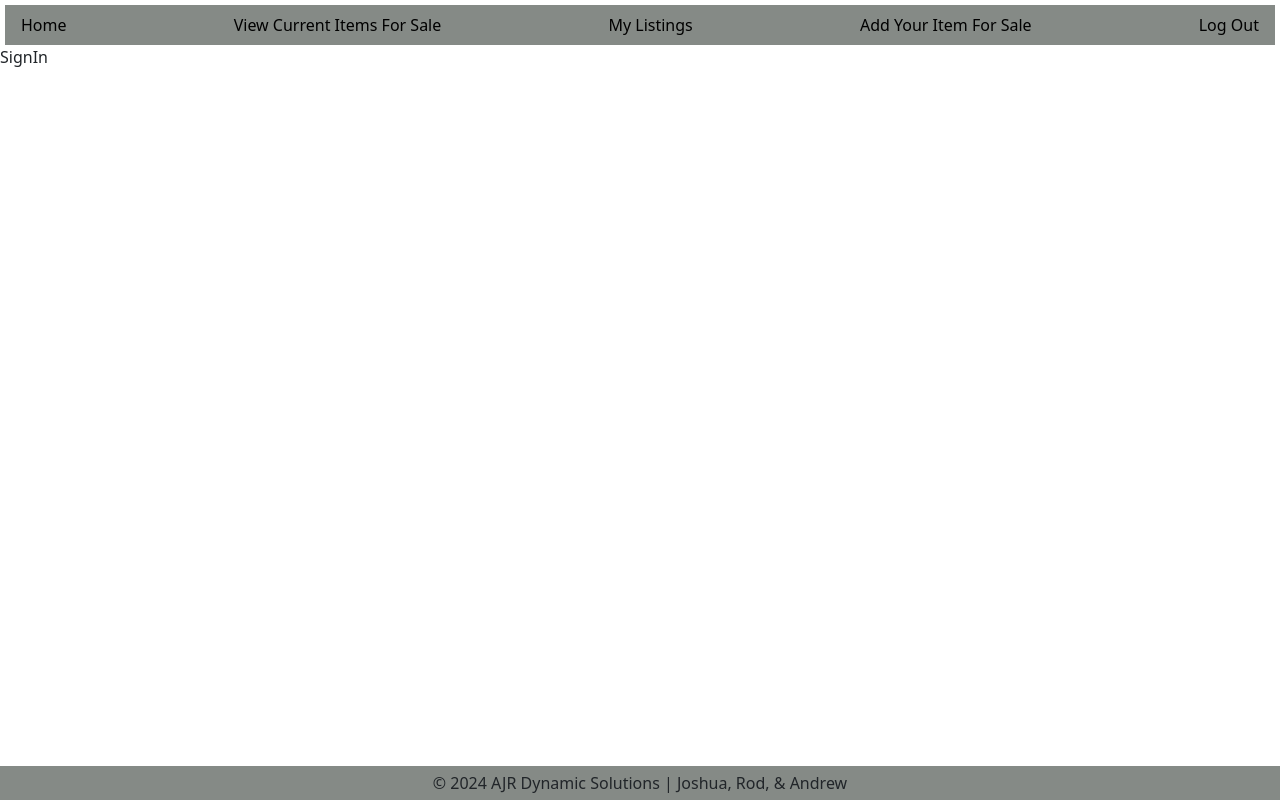
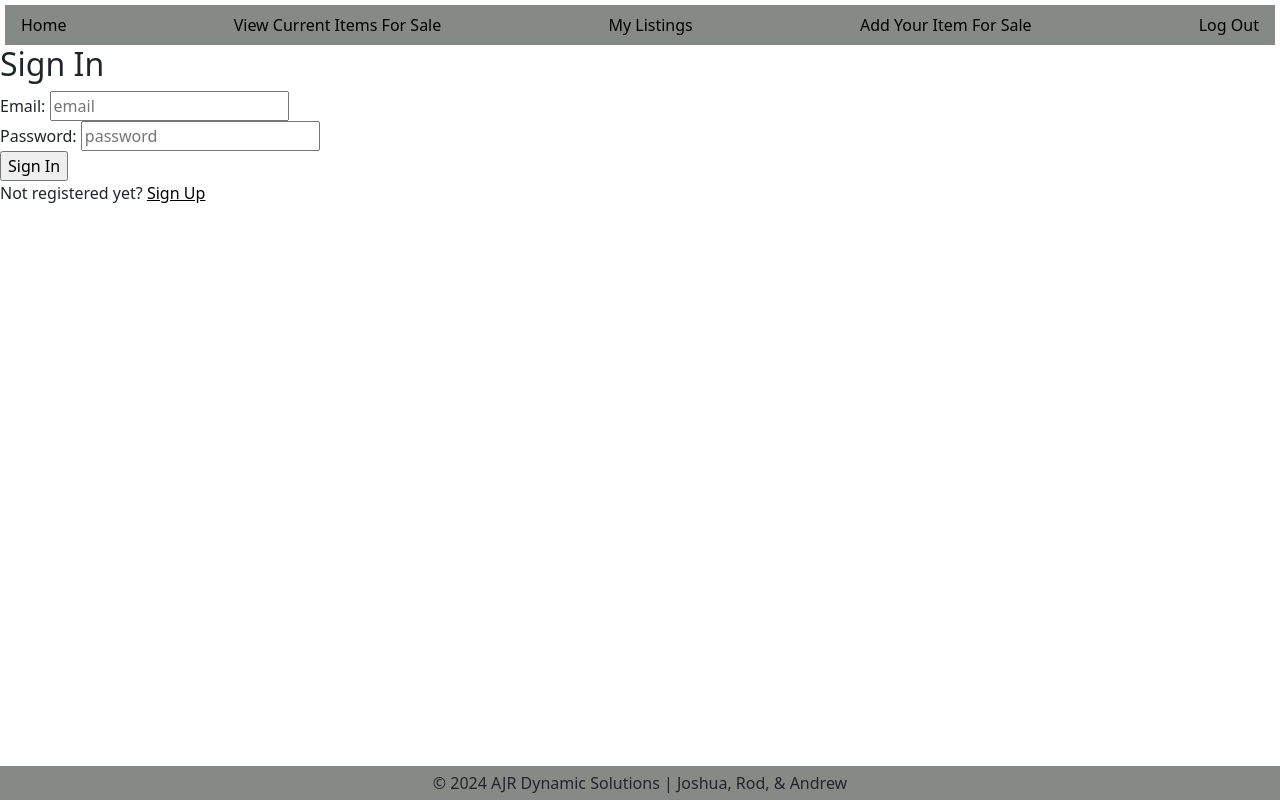
Before and after one commit to AJR-Dynamic-Solutions/ez-recycle-frontend, a React (Create React App) app: page /signin in a window 1280 px wide. Built offline with nearby package versions, Linux system fonts and the light colour scheme.

Commit message:
completed signup and signin functionality and testing

```diff
--- a/src/App.js
+++ b/src/App.js
@@ -2,7 +2,7 @@
 import { Routes, Route } from "react-router-dom";
 import Header from "./components/Header";
 import Footer from "./components/Footer";
-import { useState } from "react";
+import { useEffect, useState } from "react";
 import mockUsers from "./mockUsers";
 import mockRecycle from "./mockRecycle";
 import Home from "./pages/Home";
@@ -17,19 +17,89 @@
 
 const App = () => {
   const [currentUser, setCurrentUser] = useState(mockUsers[0]);
-  const [recycles, setRecycles] = useState(mockRecycle);
+  const [recycles] = useState(mockRecycle);
+  console.log(currentUser)
 
   const createRecycle = (recycle) => {
     console.log(recycle);
   };
 
+useEffect(() => {
+  const loggedInUser = localStorage.getItem("user");
+  if (loggedInUser) {
+    setCurrentUser(JSON.parse(loggedInUser));
+  }
+}, []);
+
+const signUp = (userInfo) => {
+  fetch("http://localhost:3000/signup", {
+    body: JSON.stringify(userInfo),
+    headers: {
+      "Content-Type": "application/json",
+      Accept: "application/json",
+    },
+    method: "POST",
+  })
+    .then((response) => {
+      if (!response.ok) {
+        throw Error(response.statusText);
+      }
+      localStorage.setItem("token", response.headers.get("Authorization"));
+      return response.json();
+    })
+    .then((payload) => {
+      localStorage.setItem("user", JSON.stringify(payload));
+      setCurrentUser(payload);
+    })
+    .catch((error) => console.log("Sign up errors: ", error));
+};
+
+const signIn = (userInfo) => {
+  fetch("http://localhost:3000/login", {
+    body: JSON.stringify(userInfo),
+    headers: {
+      "Content-Type": "application/json",
+      Accept: "application/json",
+    },
+    method: "POST",
+  })
+    .then((response) => {
+      if (!response.ok) {
+        throw Error(response.statusText);
+      }
+      localStorage.setItem("token", response.headers.get("Authorization"));
+      return response.json();
+    })
+    .then((payload) => {
+      localStorage.setItem("user", JSON.stringify(payload));
+      setCurrentUser(payload);
+    })
+    .catch((error) => console.log("Sign in errors: ", error));
+};
+
+const logout = () => {
+  fetch(`http://localhost:3000/logout`, {
+    headers: {
+      "Content-Type": "application/json",
+      Authorization: localStorage.getItem("token"), //retrieve the token
+    },
+    method: "DELETE",
+  })
+    .then((payload) => {
+      localStorage.removeItem("token"); // remove the token
+      localStorage.removeItem("user");
+      setCurrentUser(null);
+    })
+    .catch((error) => console.log("log out errors: ", error));
+};
+
   return (
     <>
-      <Header currentUser={currentUser} />
+      <Header currentUser={currentUser} logout={logout} />
       <Routes>
         <Route path="/" element={<Home />} />
-        <Route path="/signin" element={<SignIn />} />
-        <Route path="/signup" element={<SignUp />} />
+        <Route path="/signin" element={<SignIn signIn={signIn} />} />
+        <Route path="/signup" element={<SignUp signUp={signUp} />} />
         <Route
           path="/recycleindex"
           element={<RecycleIndex recycles={recycles} />}
--- a/src/components/Header.js
+++ b/src/components/Header.js
@@ -1,14 +1,16 @@
-import React from 'react'
+import React from "react";
 import { Nav, NavItem } from "reactstrap";
 import { NavLink, useNavigate } from "react-router-dom";
 
-const Header = (currentUser) => {
-  const navigate = useNavigate()
+const Header = ({ currentUser, logout }) => {
+  const navigate = useNavigate();
   const handleClick = () => {
-    navigate("/")
-  }
+    logout();
+    navigate("/");
+  };
+  console.log(currentUser);
   return (
- <>
+    <>
       <Nav>
         <NavItem>
           <NavLink to="/" className="nav-link">
@@ -45,7 +47,7 @@
         {!currentUser && (
           <>
             <NavItem>
-              <NavLink to="/login" className="nav-link">
+              <NavLink to="/signin" className="nav-link">
                 Sign In
               </NavLink>
             </NavItem>
@@ -58,7 +60,7 @@
         )}
       </Nav>
     </>
-  )
-}
+  );
+};
 
-export default Header
+export default Header;
--- a/src/pages/SignIn.js
+++ b/src/pages/SignIn.js
@@ -1,9 +1,63 @@
-import React from 'react'
+import React from "react";
+import { useRef } from "react";
+import { useNavigate, NavLink } from "react-router-dom";
 
-const SignIn = () => {
+const SignIn = ({ signIn }) => {
+  const formRef = useRef();
+  const navigate = useNavigate();
+
+  const handleSubmit = async (e) => {
+    e.preventDefault();
+    const formData = new FormData(formRef.current);
+    const data = Object.fromEntries(formData);
+    const userInfo = {
+      user: { email: data.email, password: data.password },
+    };
+    try {
+      await signIn(userInfo);
+      navigate("/");
+    } catch (error) {
+      console.error(error);
+    }
+    e.target.reset();
+  };
+
   return (
-    <div>SignIn</div>
-  )
-}
+    <div className="auth-body">
+      <h2 className="header">Sign In</h2>
+      <form className="form-div" ref={formRef} onSubmit={handleSubmit}>
+        <label>
+          Email:{" "}
+          <input
+            className="field auth-flex"
+            type="email"
+            name="email"
+            placeholder="email"
+            required
+          />
+        </label>
+        <br />
+        <label>
+          Password:{" "}
+          <input
+            className="field auth-flex"
+            type="password"
+            name="password"
+            placeholder="password"
+            required
+          />
+        </label>
+        <br />
+        <input className="actions" type="submit" value="Sign In" />
+        <div className="links">
+          Not registered yet?{" "}
+          <NavLink to="/signup">
+            <u>Sign Up</u>
+          </NavLink>
+        </div>
+      </form>
+    </div>
+  );
+};
 
-export default SignIn
+export default SignIn;
--- a/src/pages/SignUp.js
+++ b/src/pages/SignUp.js
@@ -1,9 +1,50 @@
-import React from 'react'
+import React from "react";
+import { useRef } from "react";
+import { NavLink, useNavigate } from "react-router-dom";
 
-const SignUp = () => {
+const SignUp = ({ signUp }) => {
+  const formRef = useRef();
+  const navigate = useNavigate();
+
+  const handleSubmit = (e) => {
+    e.preventDefault();
+    const formData = new FormData(formRef.current);
+    const data = Object.fromEntries(formData);
+    const userInfo = {
+      user: {
+        email: data.email,
+        password: data.password,
+        password_confirmation: data.password_confirmation,
+      },
+    };
+    signUp(userInfo);
+    navigate("/");
+    e.target.reset();
+  };
+
   return (
-    <div>SignUp</div>
-  )
-}
+    <div>
+      <form ref={formRef} onSubmit={handleSubmit}>
+        Email: <input type="email" name="email" placeholder="email" />
+        <br />
+        Password:{" "}
+        <input type="password" name="password" placeholder="password" />
+        <br />
+        Confirm Password:{" "}
+        <input
+          type="password"
+          name="password_confirmation"
+          placeholder="confirm password"
+        />
+        <br />
+        <input type="submit" value="submit" />
+      </form>
+      <br />
+      <div>
+        Already have an account?<NavLink to="/signin">Sign In</NavLink> here.
+      </div>
+    </div>
+  );
+};
 
-export default SignUp
+export default SignUp;
```
Also changed, not shown: 2 other files (tests, documents, lock files or other folders).
